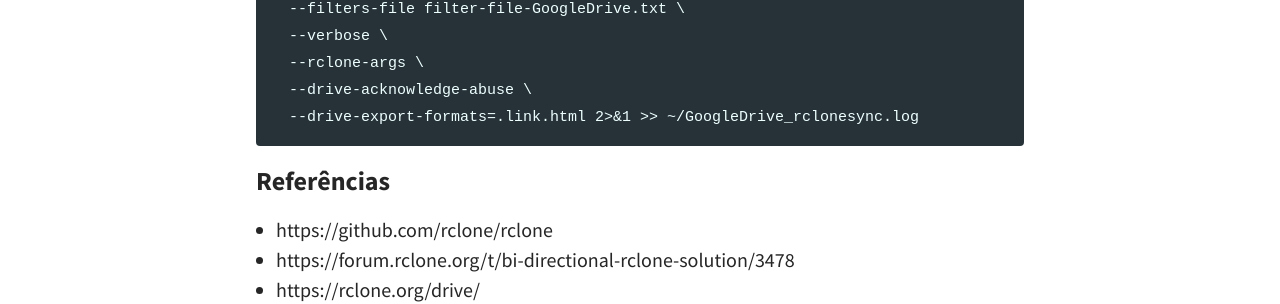
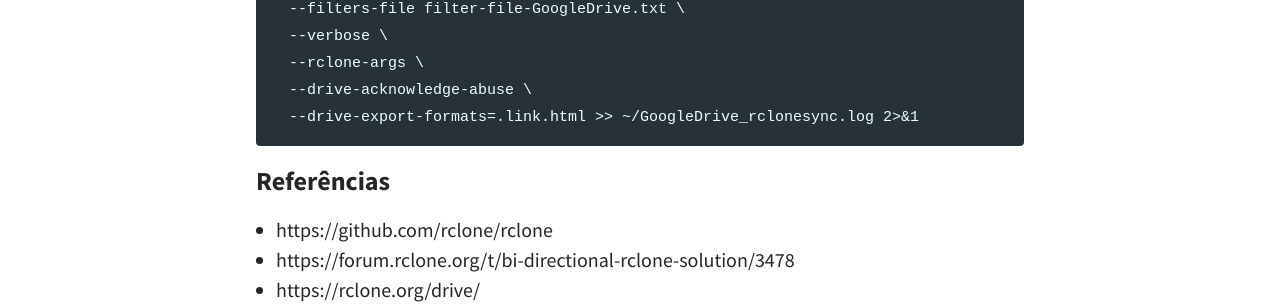
Before and after one commit to mhagnumdw/mhagnumdw.github.io, a Jekyll site: the page built from _posts/2019-11-12-google-drive-com-rclone.markdown, in a window 1280 px wide and 900 px high, scrolled down 5199 px. Shown: the part 286-590 px from the top of the window. Built offline with Jekyll 4.4.1, drawn with Linux system fonts in a browser that asks for light colours; comment, search, counter and statistics services are not loaded; some of the changed text lies outside the part shown.

Commit message:
Correção em comando

````diff
--- a/_posts/2019-11-12-google-drive-com-rclone.markdown
+++ b/_posts/2019-11-12-google-drive-com-rclone.markdown
@@ -204,7 +204,7 @@ Adicionar o código abaixo que agenda a execução a cada 5 minutos.
   --verbose \
   --rclone-args \
   --drive-acknowledge-abuse \
-  --drive-export-formats=.link.html 2>&1 >> ~/GoogleDrive_rclonesync.log
+  --drive-export-formats=.link.html >> ~/GoogleDrive_rclonesync.log 2>&1
 ```
 
 ### Referências
````
